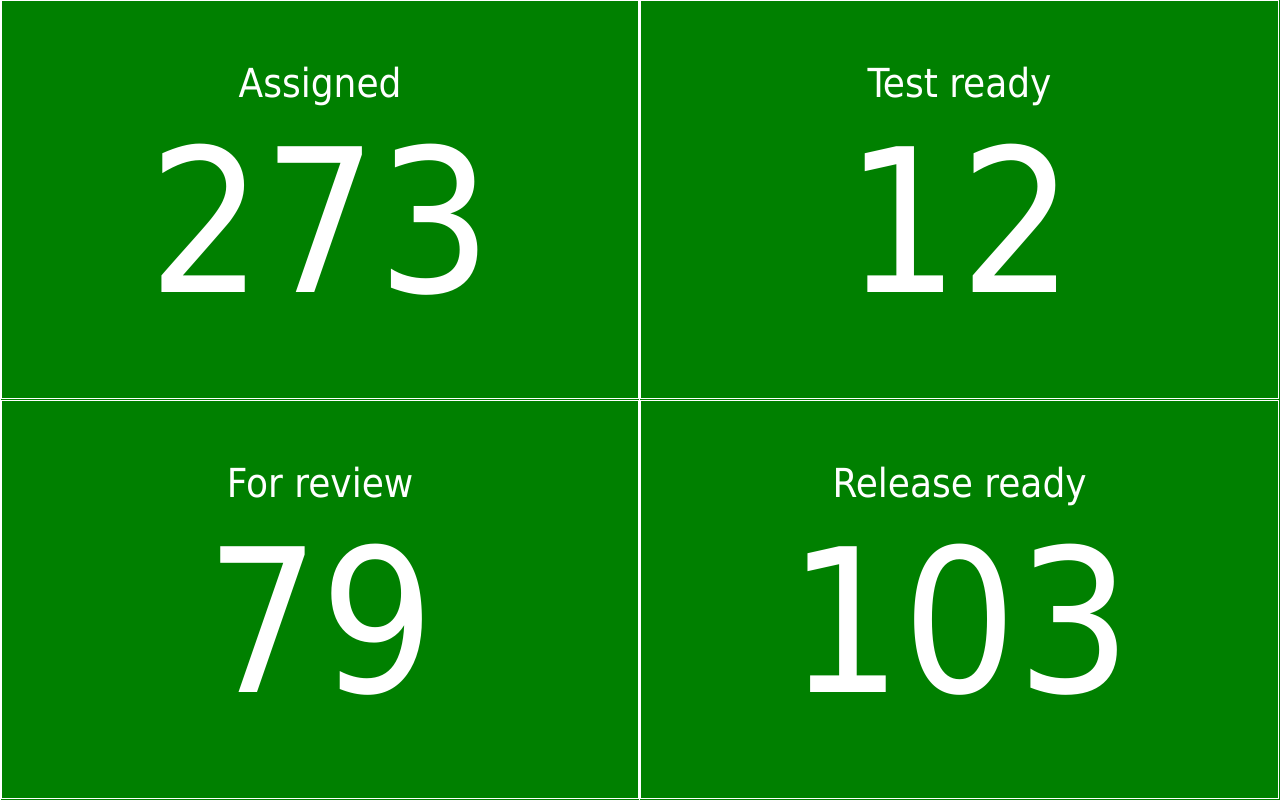
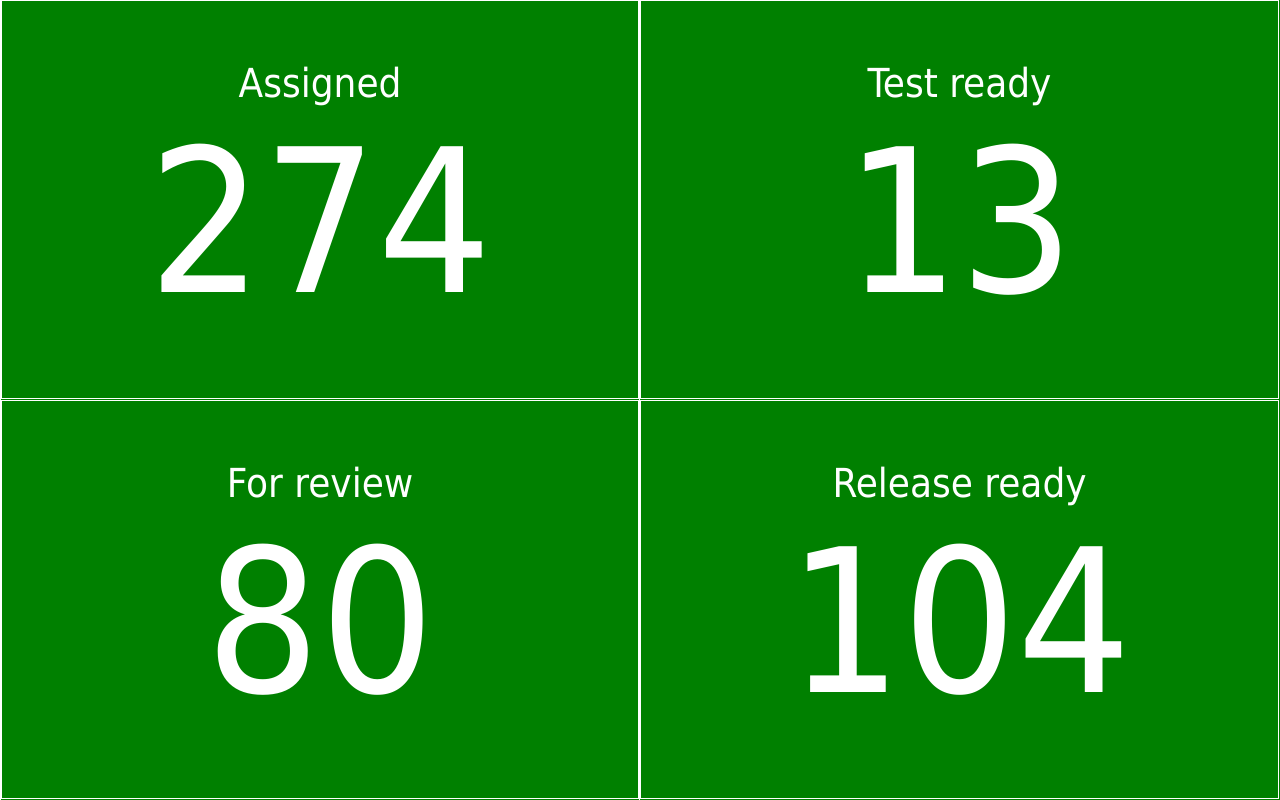
Before and after one commit to irlaer/irlaer.github.io, a plain HTML site: page dashboard.html in a window 1280 px wide. Drawn offline with nearby package versions, Linux system fonts and the light colour scheme.

Commit message:
update data

```diff
--- a/dashboard.html
+++ b/dashboard.html
@@ -50,26 +50,26 @@ display: inline-block;
       <div id="assigned" class="left-box" style="background-color:green">
     <div class="child">
       <div class="label">Assigned</div>
-      <div class="indicator">273</div>
+      <div class="indicator">274</div>
       </div></div>
   <div id="on-test" class="right-box" style="background-color:green">
     <div class="child">
       <div class="label">Test ready</div>
-      <div class="indicator">12</div>
+      <div class="indicator">13</div>
 
     </div>
     </div>
   <div id="on-review" class="left-box" style="background-color:green">
     <div class="child">
             <div class="label">For review</div>
-      <div class="indicator">79</div>
+      <div class="indicator">80</div>
 
     </div>
     </div>
   <div class="right-box" style="background-color:green">
     <div class="child">
       <div class="label">Release ready</div>
-      <div class="indicator">103</div>
+      <div class="indicator">104</div>
     </div>
     </div>
   </body>
```
